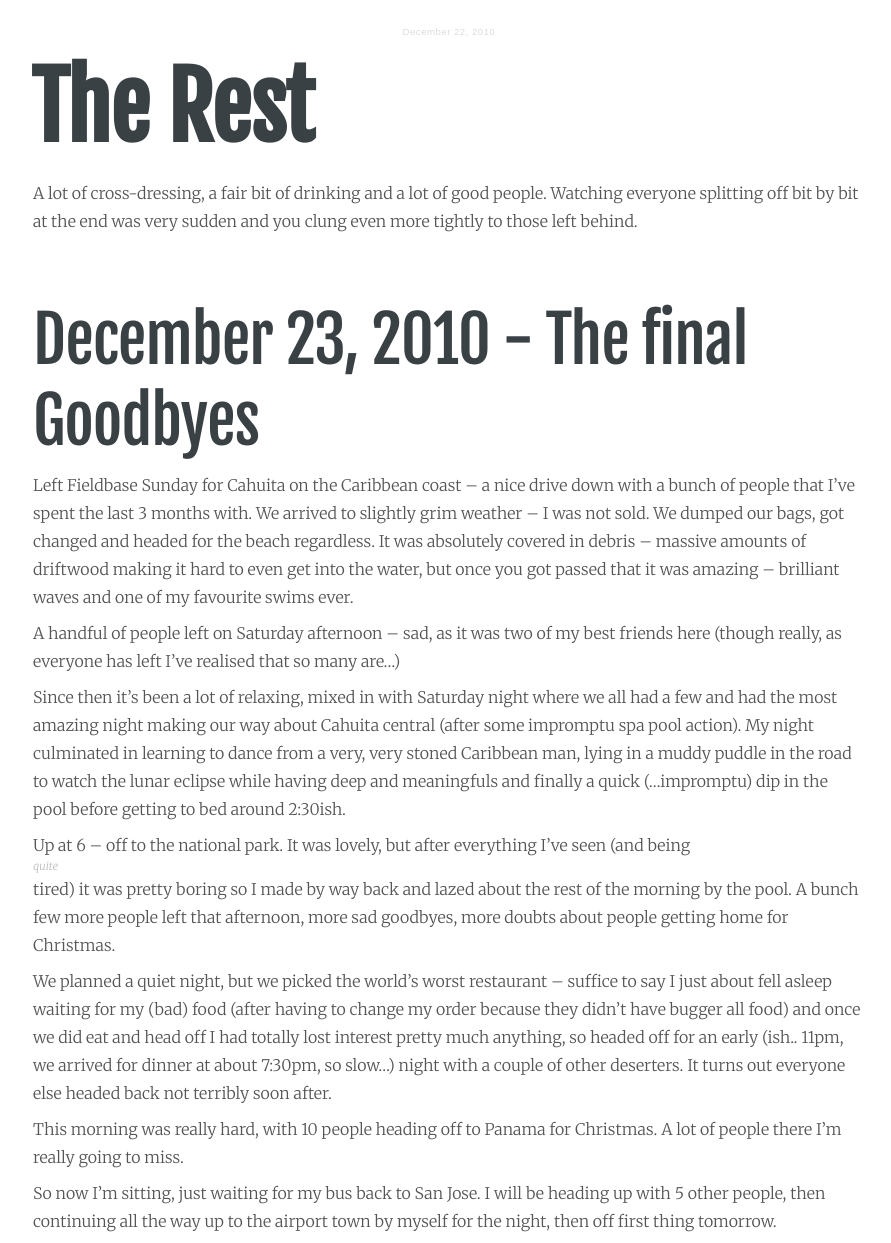
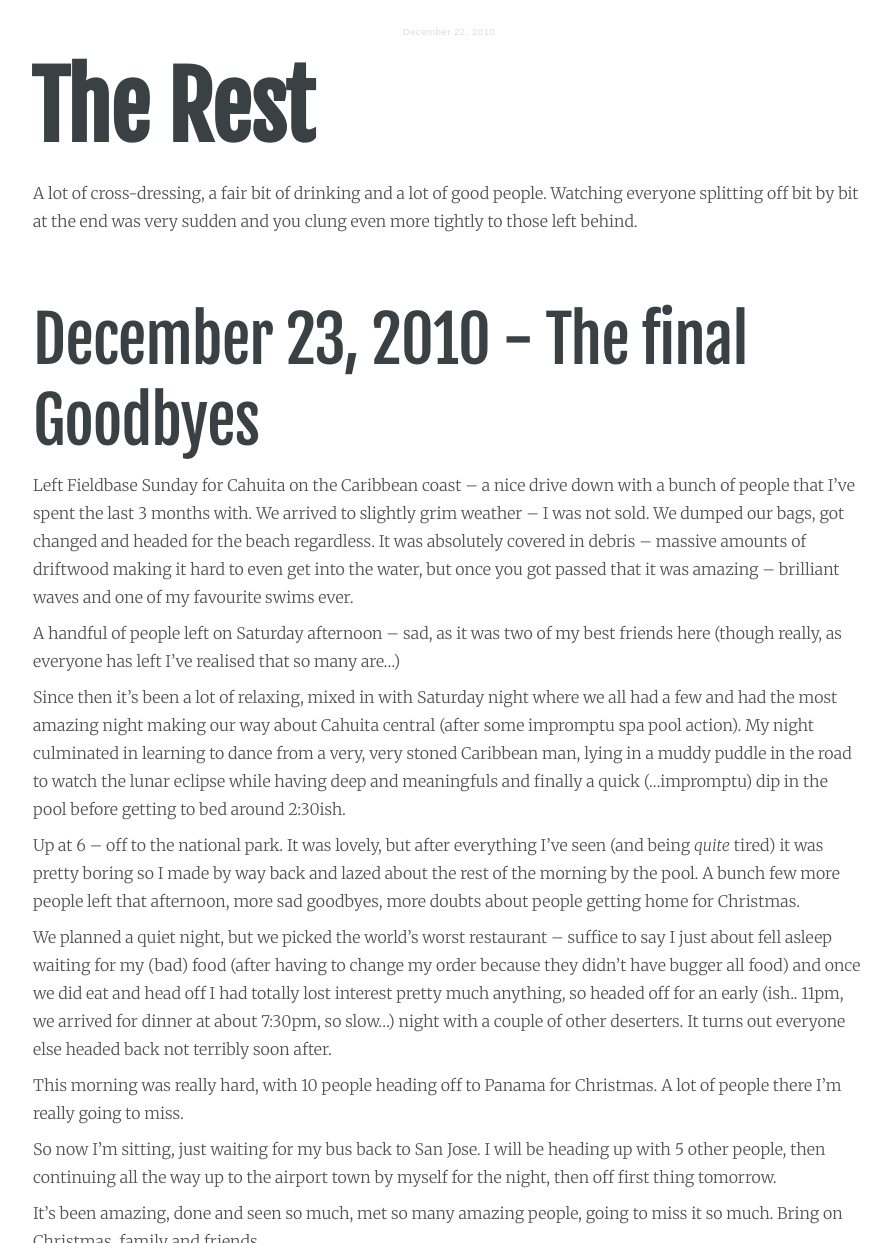
Before and after one commit to davidjroos/davidjroos.github.io, a Jekyll site: the page built from _posts/2010-12-22-RaleighTheRest.markdown, in a window 1280 px wide. Shown: the top 1243 px of the page, without its empty margins (192-1083 px from the left). Built offline with Jekyll 4.4.1, drawn with Linux system fonts in a browser that asks for light colours; grey boxes are pictures that could not be loaded.

Commit message:
fixed emphasis issues around image cpations

```diff
--- a/_sass/tale/_post.scss
+++ b/_sass/tale/_post.scss
@@ -186,7 +186,7 @@
     width: auto;
   }
 
-  em {
+  img + em {
     color: #bababa;
     display: block;
     font-size: 0.7em;
```
